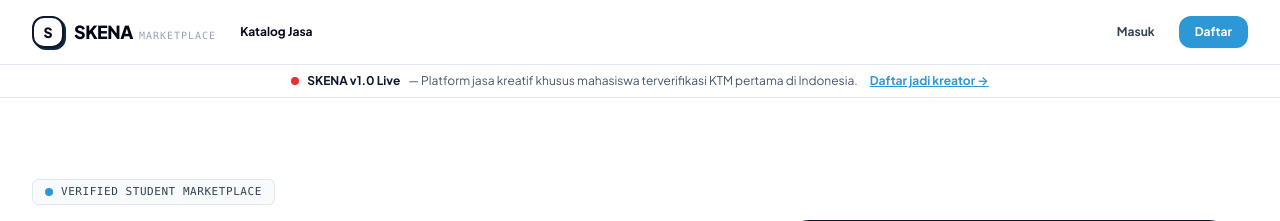
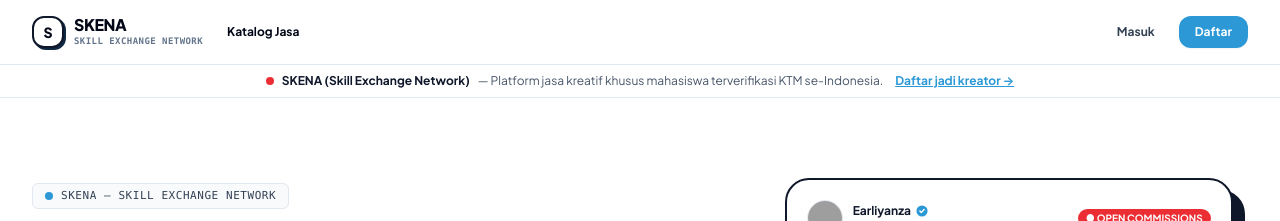
Before and after one commit to Tubes-PPL-SI4807-KelompokB/Tubes-PPL-SI4807-KelompokB-SKENA, a Laravel app: page / in a window 1280 px wide. Shown: the top 221 px of the page. Run offline with Laravel 12, Linux system fonts and the light colour scheme; some libraries are stand-ins or nearby versions; grey boxes are pictures that could not be loaded.

Commit message:
feat(branding): tambahkan kepanjangan resmi SKENA (Skill Exchange Network) pada navbar, hero landing page, admin panel, dan footer

```diff
--- a/resources/views/home/index.blade.php
+++ b/resources/views/home/index.blade.php
@@ -1,5 +1,5 @@
 @extends('layouts.app')
-@section('title', 'SKENA — Marketplace Jasa Kreatif Mahasiswa')
+@section('title', 'SKENA (Skill Exchange Network) — Marketplace Jasa Kreatif Mahasiswa')
 
 @section('content')
 
@@ -7,7 +7,7 @@
 <div class="border-b border-slate-200 bg-white py-2 px-4 text-center">
     <div class="max-w-7xl mx-auto flex items-center justify-center gap-2 text-xs text-slate-600">
         <span class="inline-block w-2 h-2 rounded-full" style="background:#EB2E33"></span>
-        <span class="font-bold text-slate-900">SKENA v1.0 Live</span> — Platform jasa kreatif khusus mahasiswa terverifikasi KTM pertama di Indonesia.
+        <span class="font-bold text-slate-900">SKENA (Skill Exchange Network)</span> — Platform jasa kreatif khusus mahasiswa terverifikasi KTM se-Indonesia.
         <a href="{{ route('register') }}?role=freelancer" class="hidden sm:inline font-bold underline hover:text-brand-blue ml-1" style="color:#2C99D6">Daftar jadi kreator →</a>
     </div>
 </div>
@@ -21,18 +21,18 @@
             <div class="lg:col-span-7">
                 <div class="inline-flex items-center gap-2 px-3 py-1 rounded-md border border-slate-200 bg-slate-50 text-[11px] font-mono uppercase tracking-wider text-slate-700 mb-6">
                     <span class="w-2 h-2 rounded-full" style="background:#2C99D6"></span>
-                    Verified Student Marketplace
+                    SKENA — Skill Exchange Network
                 </div>
 
                 <h1 class="text-4xl sm:text-5xl lg:text-6xl font-extrabold text-slate-950 tracking-tight leading-[1.08] mb-6">
-                    Sewa talenta kreatif mahasiswa.
+                    Skill Exchange Network.
                     <span class="block text-transparent bg-clip-text" style="background-image: linear-gradient(135deg, #0F2942 30%, #2C99D6 100%);">
-                        Karya orisinil, harga masuk akal.
+                        Jasa Kreatif Mahasiswa.
                     </span>
                 </h1>
 
                 <p class="text-base sm:text-lg text-slate-600 leading-relaxed max-w-xl mb-8 font-normal">
-                    Pesan jasa logo, packaging, UI/UX Figma, hingga video TikTok langsung dari mahasiswa DKV, Multimedia, dan IT berbakat. Bebas markup agensi, dilindungi rekening bersama.
+                    <strong>SKENA (Skill Exchange Network)</strong> memberdayakan talenta mahasiswa DKV, Multimedia, dan IT berbakat se-Indonesia. Pesan jasa logo, branding, UI/UX Figma, hingga video TikTok dengan harga mahasiswa dan proteksi rekening bersama.
                 </p>
 
                 {{-- Embedded Search Tool --}}
--- a/resources/views/layouts/admin.blade.php
+++ b/resources/views/layouts/admin.blade.php
@@ -33,8 +33,8 @@
                 <span class="text-white font-black text-sm">S</span>
             </div>
             <div>
-                <span class="text-white font-black text-base tracking-tight">SKENA</span>
-                <p class="text-blue-300 text-xs font-medium leading-none">Admin Panel</p>
+                <span class="text-white font-black text-base tracking-tight leading-none">SKENA</span>
+                <p class="text-blue-300 text-[10px] font-medium leading-none mt-0.5">Skill Exchange Network</p>
             </div>
         </div>
 
--- a/resources/views/layouts/partials/footer.blade.php
+++ b/resources/views/layouts/partials/footer.blade.php
@@ -7,8 +7,8 @@
                     <span class="text-white font-black text-xs">S</span>
                 </div>
                 <div>
-                    <p class="text-sm font-black tracking-tight text-gray-900">SKENA</p>
-                    <p class="text-xs text-gray-400">Marketplace Jasa Kreatif Mahasiswa</p>
+                    <p class="text-sm font-black tracking-tight text-slate-900 leading-none">SKENA</p>
+                    <p class="text-[11px] text-slate-500 font-medium mt-0.5">Skill Exchange Network — Marketplace Jasa Kreatif Mahasiswa</p>
                 </div>
             </div>
             {{-- Links --}}
--- a/resources/views/layouts/partials/navbar.blade.php
+++ b/resources/views/layouts/partials/navbar.blade.php
@@ -8,9 +8,9 @@
                     <div class="w-8 h-8 rounded-xl flex items-center justify-center border-2 border-slate-900 bg-white shadow-[2px_2px_0px_0px_#0F2942]">
                         <span class="text-slate-950 font-black text-sm">S</span>
                     </div>
-                    <div class="flex items-baseline gap-1.5">
-                        <span class="text-lg font-black tracking-tight text-slate-950">SKENA</span>
-                        <span class="hidden sm:inline text-[10px] font-mono text-slate-400 uppercase tracking-widest">Marketplace</span>
+                    <div class="flex flex-col">
+                        <span class="text-base font-black tracking-tight text-slate-950 leading-tight">SKENA</span>
+                        <span class="text-[9px] font-bold tracking-wider uppercase text-slate-500 font-mono">Skill Exchange Network</span>
                     </div>
                 </a>
 
```
